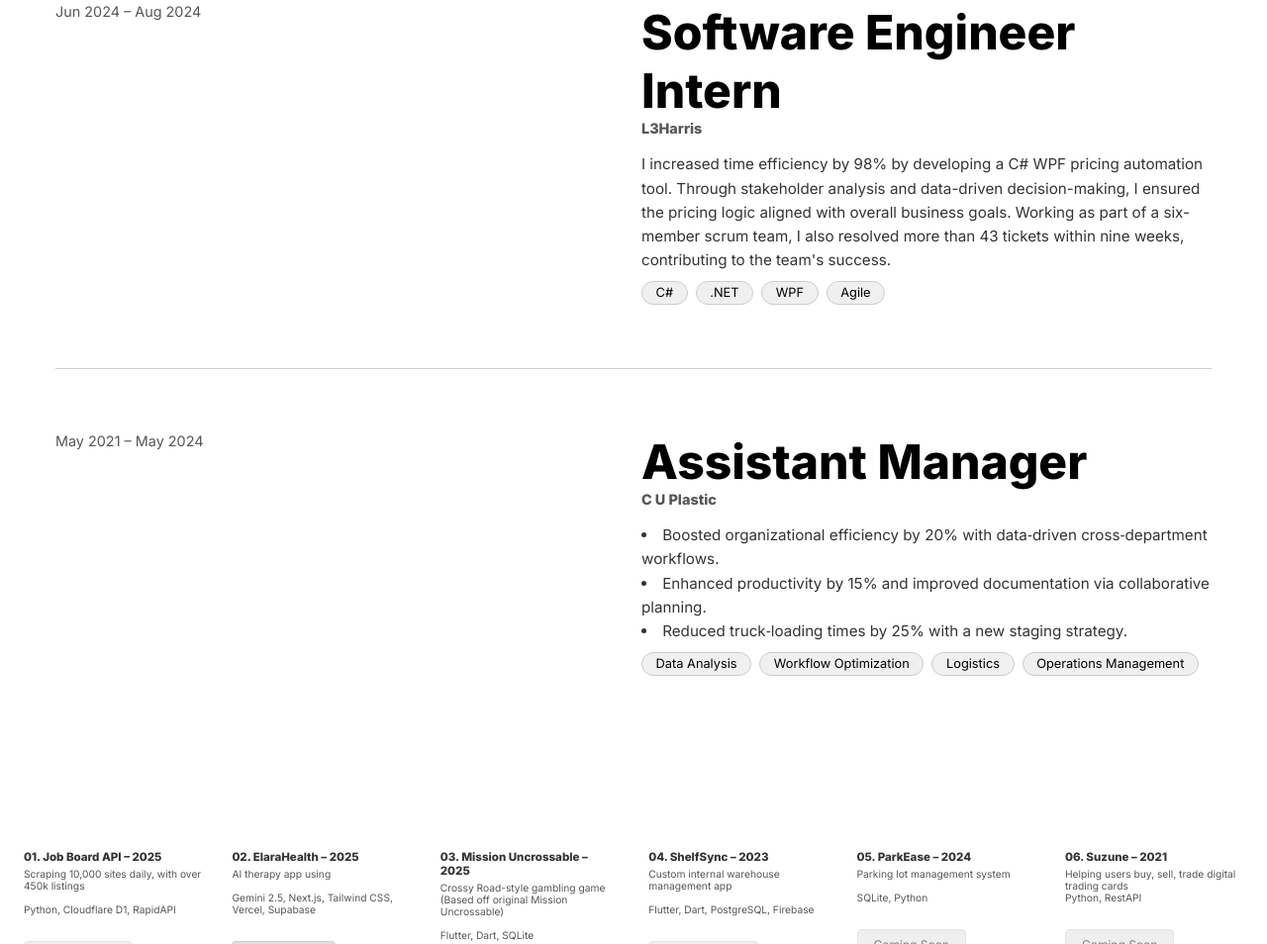
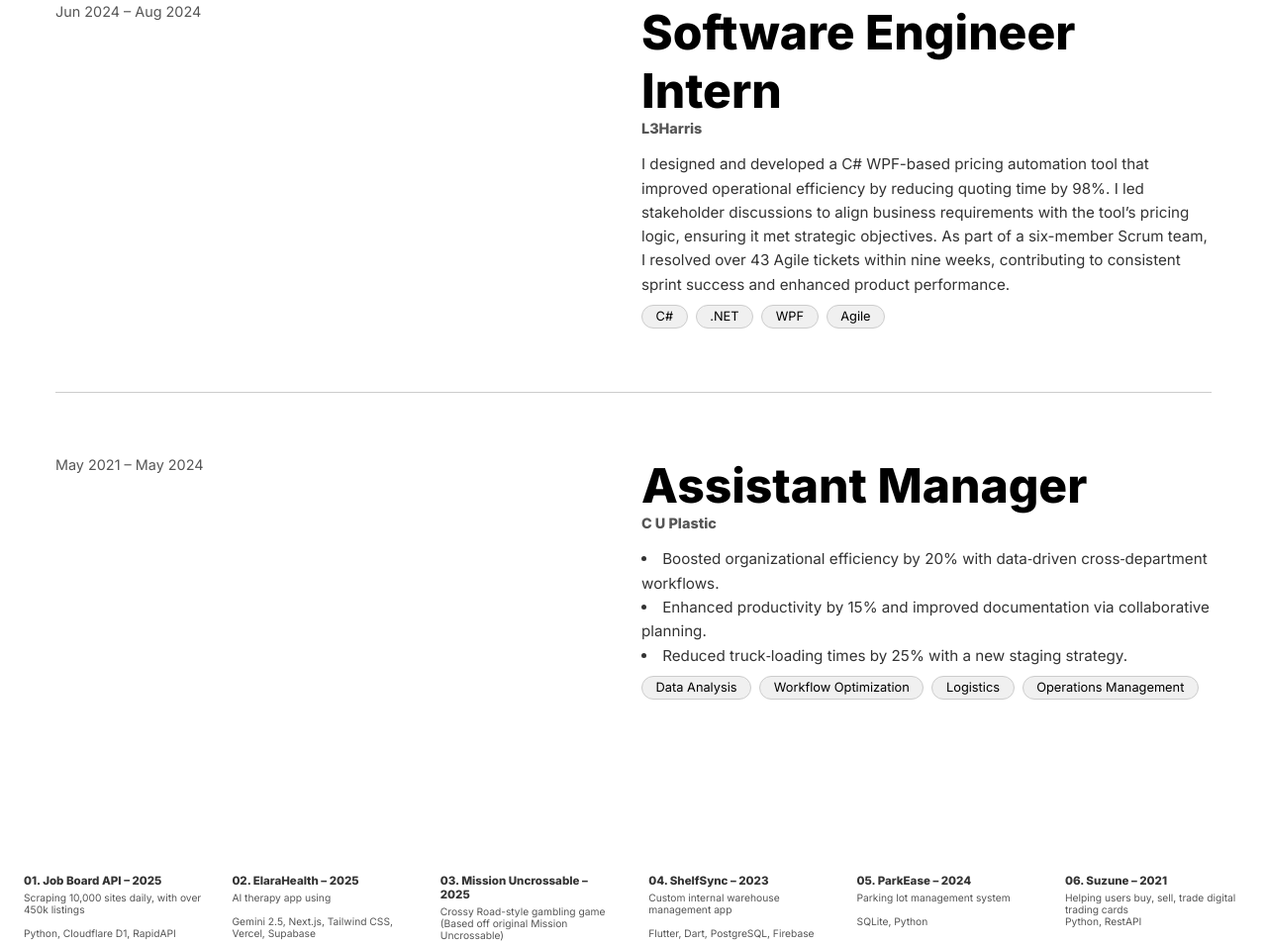
Before and after one commit to M1ght1203/Portfolio, a plain HTML site: page index.html in a window 1280 px wide. Shown: the part 1591-2545 px from the top of the page at 99% size. Drawn offline with nearby package versions, Linux system fonts and the light colour scheme.

Commit message:
Update job two description

```diff
--- a/index.html
+++ b/index.html
@@ -115,11 +115,11 @@
                         </a>
                     </h3>
                     <p class="description">
-                        I increased time efficiency by 98% by developing a C# WPF pricing automation tool.
-                        Through stakeholder analysis and data-driven decision-making, I ensured the pricing
-                        logic aligned with overall business goals. Working as part of a six-member scrum
-                        team, I also resolved more than 43 tickets within nine weeks, contributing to the
-                        team's success.
+                        I designed and developed a C# WPF-based pricing automation tool that improved operational
+                        efficiency by reducing quoting time by 98%. I led stakeholder discussions to align business
+                        requirements with the tool’s pricing logic, ensuring it met strategic objectives. As part of a
+                        six-member Scrum team, I resolved over 43 Agile tickets within nine weeks, contributing to
+                        consistent sprint success and enhanced product performance.
                     </p>
                     <p class="tech">
                         <span class="tag">C#</span>
```
